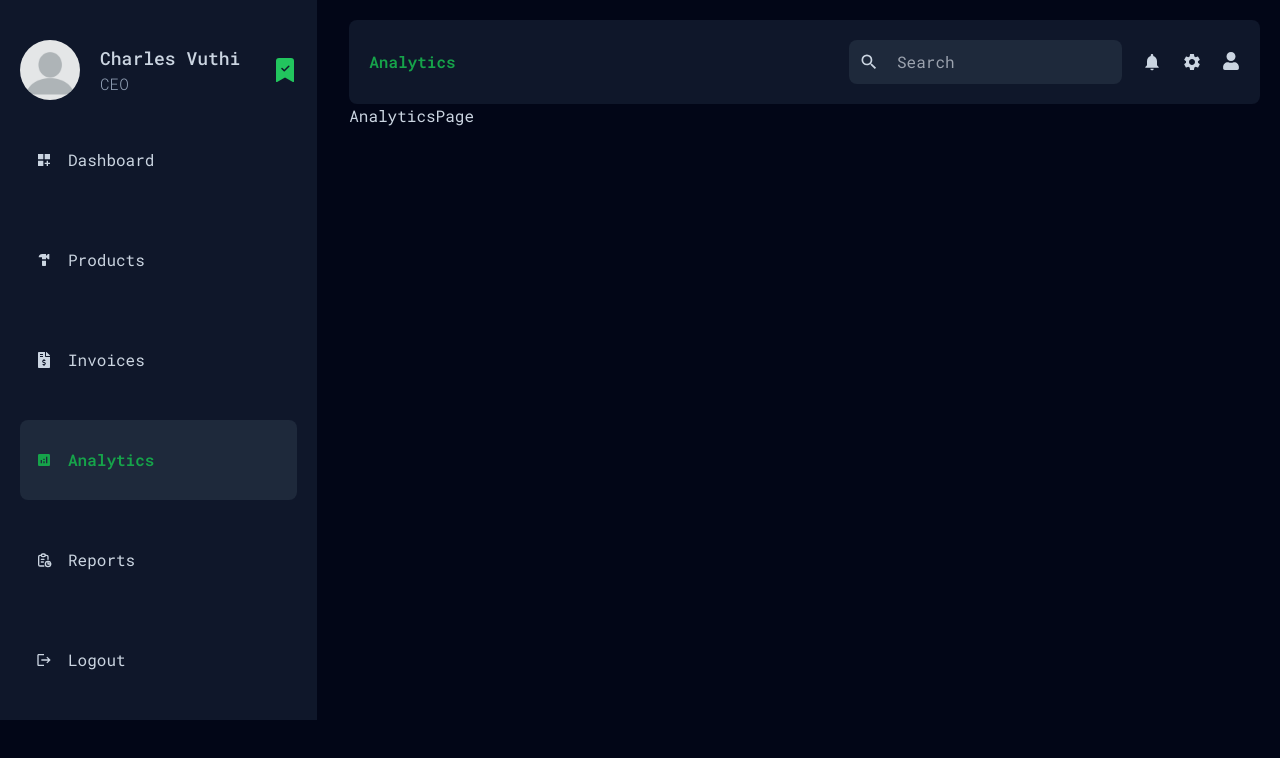
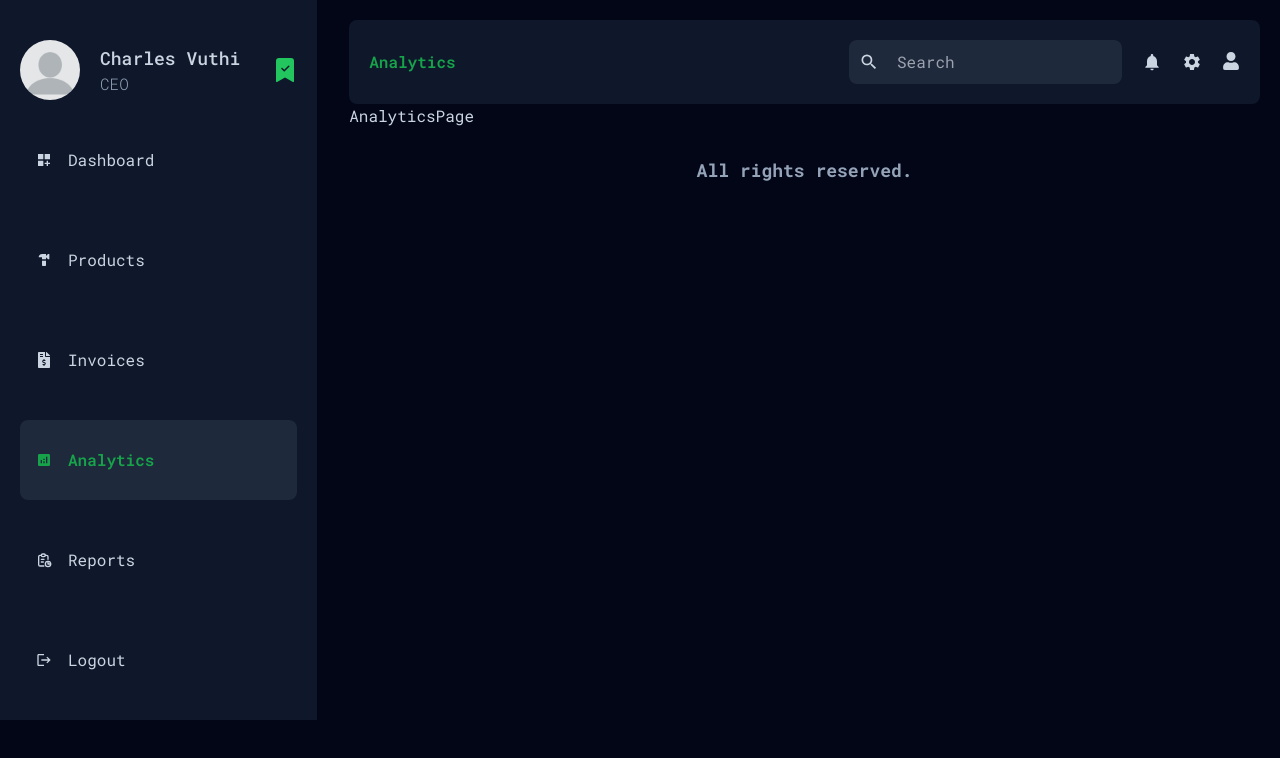
Before and after one commit to esthercate/Hardware-store-management, a Next.js app: page /dashboard/analytics in a window 1280 px wide. Shown: the top 758 px of the page. Built offline with nearby package versions, Linux system fonts and the light colour scheme.

Commit message:
Add dashboard footer

```diff
--- a/app/dashboard/layout.jsx
+++ b/app/dashboard/layout.jsx
@@ -1,6 +1,7 @@
 import React from 'react'
 import Sidebar from '../ui/dashboard/sidebar/sidebar'
 import Navbar from '../ui/dashboard/navbar/navbar'
+import Footer from '../ui/dashboard/footer/footer'
 
 const Layout = ({ children }) => {
   return (
@@ -13,6 +14,7 @@ const Layout = ({ children }) => {
           <Navbar />
         </div>
         {children}
+        <Footer />
       </div>
     </div>
   )
--- /dev/null
+++ b/app/ui/dashboard/footer/footer.jsx
@@ -0,0 +1,11 @@
+import React from 'react'
+
+const Footer = () => {
+  return (
+    <div className='flex justify-center items-center font-bold text-lg mt-7 text-slate-400'>
+      <div>All rights reserved.</div>
+    </div>
+  )
+}
+
+export default Footer
```
